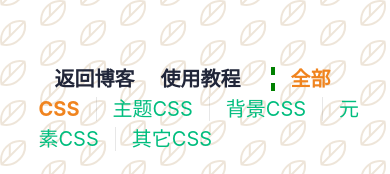
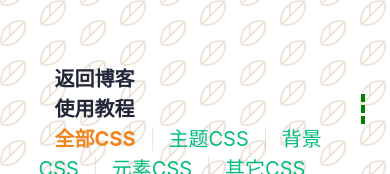
Before and after one commit to KangWang42/zotero-note-css, a Vue app: page / in a window 390 px wide. Shown: the top 174 px of the page. Built offline with nearby package versions, Linux system fonts and the light colour scheme.

Commit message:
提交内容

```diff
--- a/index.html
+++ b/index.html
@@ -5,7 +5,7 @@
     <link rel="icon" href="/favicon.webp">
     <meta name="viewport" content="width=device-width, initial-scale=1.0">
     <link rel="stylesheet" href="src/assets/output.css">
-    <title>Vite App</title>
+    <title>zotero笔记css</title>
   </head>
   <body>
 
--- a/src/App.vue
+++ b/src/App.vue
@@ -72,6 +72,10 @@ import { RouterLink, RouterView } from "vue-router";
 .github{
   display: none;
 }
+.return a{
+display: block;
+
+}
 
 }
 
```
